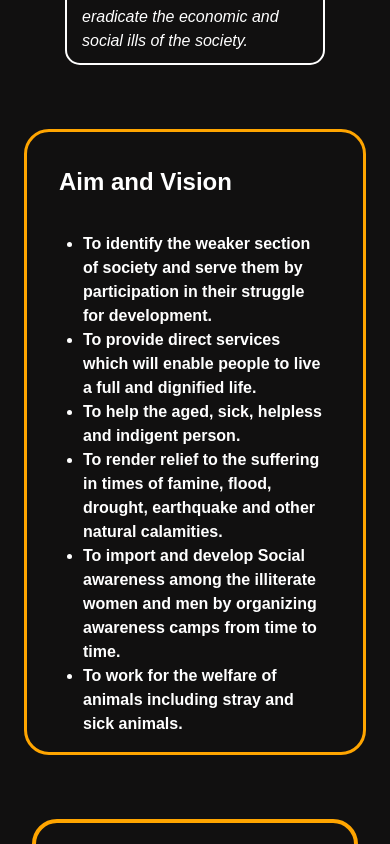
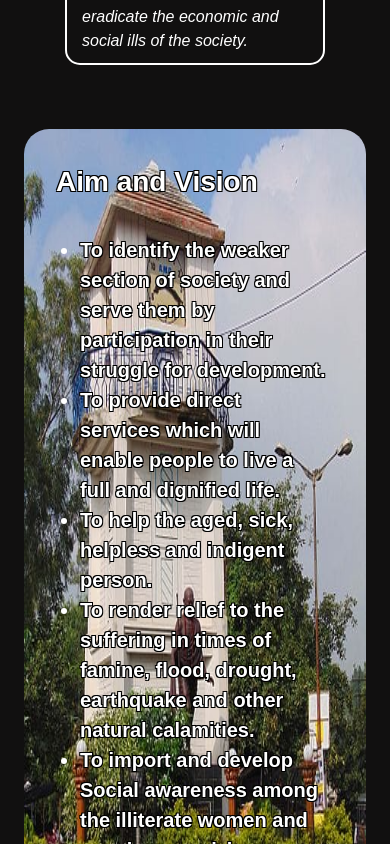
Before and after one commit to deadwing7x/sahyog, a React (Create React App) app: page / in a window 390 px wide. Shown: the part 1480-2324 px from the top of the page. Built offline with nearby package versions, Linux system fonts and the light colour scheme.

Commit message:
New background for mobile

```diff
--- a/public/index.html
+++ b/public/index.html
@@ -7,7 +7,7 @@
     <meta name="theme-color" content="#ffffff" />
     <meta
       name="description"
-      content="Web site created using create-react-app"
+      content="We're an Asansol based NGO helping the underprivileged communities and children for their empowerment and welfare."
     />
     <link
       rel="stylesheet"
@@ -22,7 +22,7 @@
       crossorigin="anonymous"
     />
     <link rel="manifest" href="%PUBLIC_URL%/manifest.json" />
-    <title>Sahyog</title>
+    <title>Asansol Sahyog Welfare Organization</title>
   </head>
   <body>
     <noscript>You need to enable JavaScript to run this app.</noscript>
--- a/src/components/AimAndObjective/AimAndObjective.css
+++ b/src/components/AimAndObjective/AimAndObjective.css
@@ -14,6 +14,8 @@
   border-radius: 25px;
   padding-left: 1rem;
   padding-right: 1rem;
+  text-shadow: -1px -1px 0 black, 1px -1px 0 black, -1px 1px 0 black,
+    1px 1px 0 black;
 }
 
 .aim-text {
@@ -33,6 +35,8 @@
   font-size: 36px;
   font-weight: 700;
   font-family: sans-serif;
+  text-shadow: -1px -1px 0 black, 1px -1px 0 black, -1px 1px 0 black,
+    1px 1px 0 black;
 }
 
 @media screen and (min-width: 768px) and (max-width: 1024px) {
@@ -56,6 +60,7 @@
   .objective-list {
     margin-top: 2rem;
     padding-right: 1rem;
+    margin-bottom: 1rem;
   }
 
   .objective {
@@ -66,11 +71,10 @@
 
 @media screen and (min-width: 320px) and (max-width: 400px) {
   .aim {
-    background-image: none;
     color: white;
+    background-image: url("../../assets/aim-background2.jpeg");
     padding-top: 1rem;
     padding-bottom: 0 !important;
-    border: 3px solid orange;
   }
 
   .aim-text {
@@ -78,27 +82,33 @@
     padding-left: 1rem;
     margin-top: 1rem;
     font-weight: 700;
-    font-size: 24px;
+    font-size: 28px;
   }
 
   .objective-list {
     margin-top: 2rem;
     padding-right: 0.5rem;
+    padding-bottom: 1rem;
   }
 
   .objective {
     font-size: 16px;
     font-family: sans-serif;
   }
+
+  .objective {
+    font-size: 20px;
+    font-weight: 700;
+    font-family: sans-serif;
+  }
 }
 
 @media screen and (min-width: 400px) and (max-width: 450px) {
   .aim {
-    background-image: none;
+    background-image: url("../../assets/aim-background2.jpeg");
     color: white;
     padding-top: 2rem;
     padding-bottom: 0 !important;
-    border: 3px solid orange;
   }
 
   .aim-text {
@@ -106,17 +116,18 @@
     padding-left: 1rem;
     margin-top: 1rem;
     font-weight: 700;
-    font-size: 38px;
+    font-size: 40px;
   }
 
   .objective-list {
     margin-top: 2rem;
     padding-right: 1rem;
+    padding-bottom: 1rem;
   }
 
   .objective {
-    font-size: 20px;
-    font-weight: 500;
+    font-size: 22px;
+    font-weight: 700;
     font-family: sans-serif;
   }
 }
```
Also changed, not shown: public/manifest.json, src/assets/aim-background2.jpeg (added).
